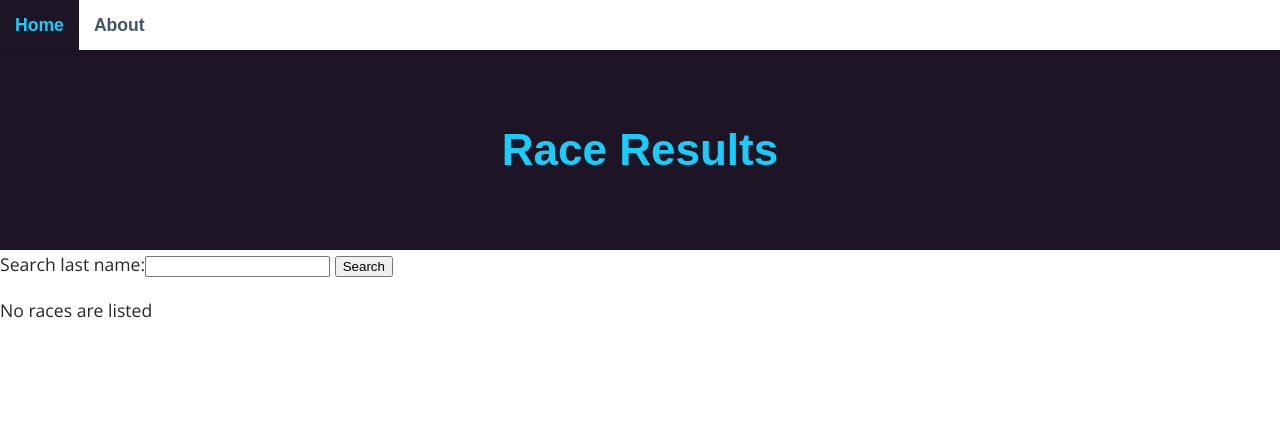
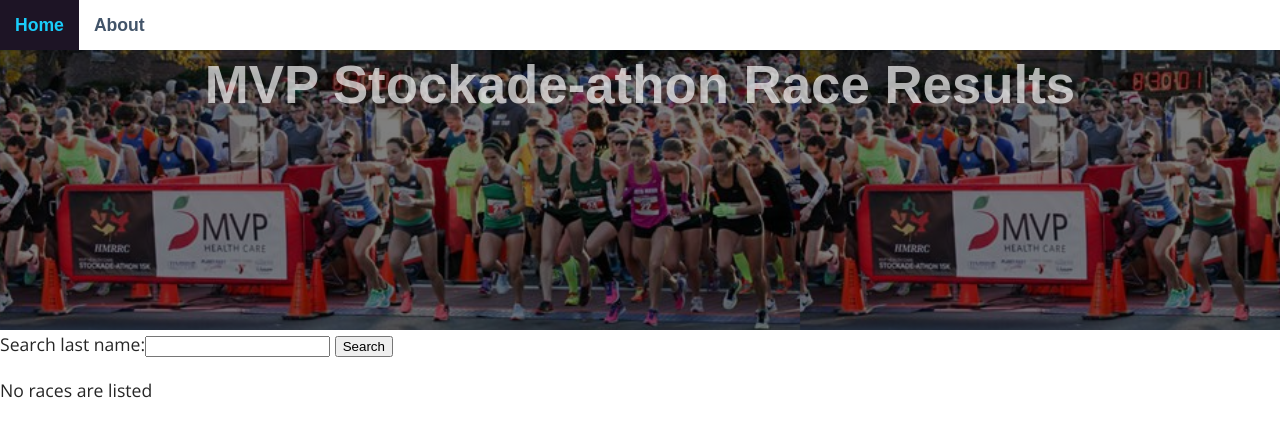
Before and after one commit to bnorthan/raceresults, a Django app: page /raceresults/ in a window 1280 px wide. Shown: the top 437 px of the page. Run offline with Django 3.2, Linux system fonts and the light colour scheme; data that the repository does not hold is empty; some web fonts are replaced.

Commit message:
Add background image to header

```diff
--- a/django/mysite/raceresults/static/main.css
+++ b/django/mysite/raceresults/static/main.css
@@ -1,3 +1,5 @@
+
+
 *,
 *::before,
 *::after {
@@ -41,7 +43,7 @@
 a:hover {
   color: #19ccfa;
   text-decoration: underline; }
-
+/*
 header {
   background: #1d1425;
   padding: 0px 15px;
@@ -51,6 +53,7 @@
   display: flex;
   justify-content: center;
   align-items: center; }
+*/
 
 main {
   padding: 0 15px;
--- a/django/mysite/raceresults/templates/raceresults/base.html
+++ b/django/mysite/raceresults/templates/raceresults/base.html
@@ -36,10 +36,57 @@
 	</div>
 </aside>
 
+<style>
+/* The hero image */
+.hero-image {
+  /* Use "linear-gradient" to add a darken background effect to the image (photographer.jpg). This will make the text easier to read */
+  background-image: linear-gradient(rgba(0, 0, 0, 0.5), rgba(0, 0, 0, 0.5)), url("{% static 'images/run2.jpg' %}");
+
+  /* Set a specific height */
+  height: 100%;
+
+  /* Position and center the image to scale nicely on all screens */
+  background-position: center;
+  background-repeat: repeat;
+  background-size: cover;
+  position: relative;
+}
+
+/* Place text in the middle of the image */
+.hero-text {
+  text-align: center;
+  position: absolute;
+  top: 50%;
+  left: 50%;
+  transform: translate(-50%, -50%);
+  color: white;
+}
+
+
+header {
+  background-image: linear-gradient(rgba(0, 0, 0, 0.5), rgba(0, 0, 0, 0.5)), url("{% static 'images/run2.jpg' %}");
+  background-size: 100vh;
+  padding: 0px 15px;
+  margin: 10px 0 0;
+  text-align: center;
+  vertical-align: top;
+  height: 40vh;
+  display: flex;
+  justify-content: center;
+  }
+
+
+h1 {
+  color: #ffffff;
+  color: rgba(255, 255, 255, 0.675);
+  font-size: 3.0em;
+  text-align: center;
+   }
+</style>
+
 <header>
-	<h1><a href="test/">Race Results</a></h1>
+	<h1>MVP Stockade-athon Race Results</h1>
 </header>
-
 
     <body>
 
```
Also changed, not shown: django/mysite/raceresults/static/images/run2.jpg (added), django/mysite/raceresults/static/images/stockade-hires.-crop1jpg.jpg (added), django/mysite/raceresults/static/images/stockade-hires.-crop2jpg.jpg (added), django/mysite/raceresults/static/images/stockade-hires.jpg (added).
